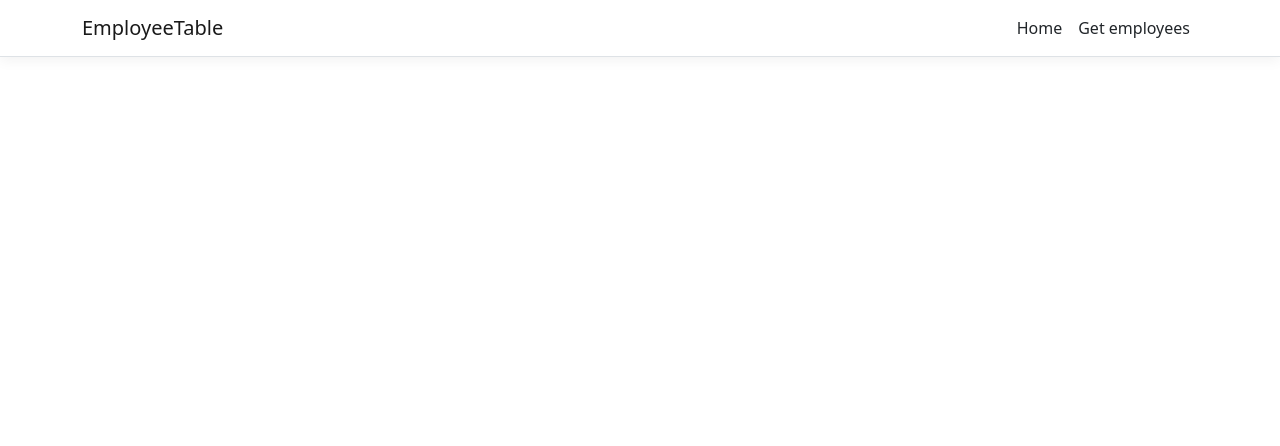
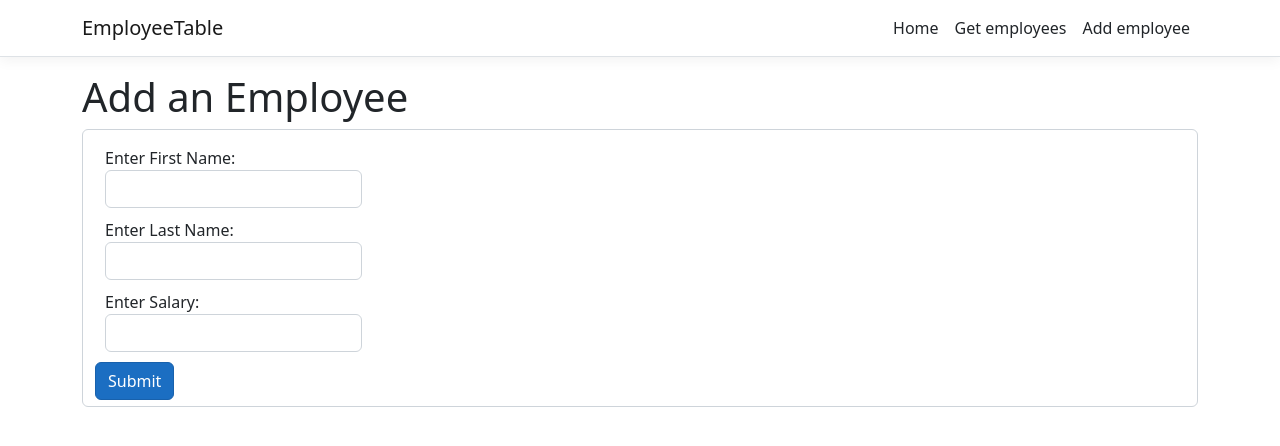
Before and after one commit to justinknguyen/Assignment-Full-Stack-2023, a React (Create React App) app in the folder EmployeeTable/EmployeeTable/ClientApp/: page /add-employee in a window 1280 px wide. Shown: the top 446 px of the page. Built offline with nearby package versions, Linux system fonts and the light colour scheme.

Commit message:
Created AddEmployee page
- Added navbar link and routes

```diff
--- a/EmployeeTable/EmployeeTable/ClientApp/src/AppRoutes.js
+++ b/EmployeeTable/EmployeeTable/ClientApp/src/AppRoutes.js
@@ -1,5 +1,6 @@
 import { Home } from "./components/Home";
 import GetEmployees from "./components/GetEmployees";
+import AddEmployee from "./components/AddEmployee";
 
 const AppRoutes = [
   {
@@ -9,6 +10,10 @@ const AppRoutes = [
   {
     path: '/get-employees',
     element: <GetEmployees />
+  },
+  {
+    path: '/add-employee',
+    element: <AddEmployee />
   }
 ];
 
--- /dev/null
+++ b/EmployeeTable/EmployeeTable/ClientApp/src/components/AddEmployee.js
@@ -0,0 +1,113 @@
+import { useState } from 'react';
+
+/**
+ * Add an employeee to the database.
+ */
+const AddEmployee = () => {
+    const [isSubmitted, setIsSubmitted] = useState(false);
+    const [success, setSuccess] = useState(false);
+    const [formData, setFormData] = useState({
+        firstName: '',
+        lastName: '',
+        salary: ''
+    });
+
+    // Post the form's data to the API
+    async function handleSubmit(event) {
+        event.preventDefault();
+        await fetch('api/employees', {
+            method: 'POST',
+            headers: {
+                'Content-Type': 'application/json'
+            },
+            body: JSON.stringify(formData)
+        })
+            .then(res => {
+                if (res.ok) {
+                    // Employee added, reset the form
+                    console.log('Added the employee successfully!');
+                    setFormData({
+                        firstName: '',
+                        lastName: '',
+                        salary: ''
+                    });
+                    setSuccess(true);
+                } else {
+                    // Employee could not be added
+                    console.error('Error adding the employee.');
+                    setSuccess(false);
+                }
+            })
+            .catch(err => {
+                // Network response error
+                console.error(err);
+                setSuccess(false);
+            });
+        setIsSubmitted(true);
+    }
+
+    // Handles changes in the form's input fields
+    function handleInputChange(event) {
+        const { name, value } = event.target;
+        setFormData({
+            ...formData,
+            [name]: value
+        });
+    };
+
+    return (
+        <>
+            <h1>Add an Employee</h1>
+            <div className="form-control">
+                <form onSubmit={handleSubmit}>
+                    <div className="form-group">
+                        <label>Enter First Name: <input
+                            type="text"
+                            name="firstName"
+                            value={formData.firstName}
+                            onChange={handleInputChange}
+                            className="form-control"
+                            required
+                        />
+                        </label>
+                    </div>
+                    <div className="form-group">
+                        <label>Enter Last Name: <input
+                            type="text"
+                            name="lastName"
+                            value={formData.lastName}
+                            onChange={handleInputChange}
+                            className="form-control"
+                            required
+                        />
+                        </label>
+                    </div>
+                    <div className="form-group">
+                        <label>Enter Salary: <input
+                            type="text"
+                            name="salary"
+                            value={formData.salary}
+                            onChange={handleInputChange}
+                            className="form-control"
+                        />
+                        </label>
+                    </div>
+                    <button type="submit" className="btn btn-primary ">Submit</button>
+                </form>
+            </div>
+
+            {/* Show result */}
+            {isSubmitted ? (
+                success ? (
+                    <h2>Success!</h2>
+                ) : (
+                    <h2>Failed.</h2>
+                )
+            ) : (
+                null
+            )}
+        </>
+    );
+}
+
+export default AddEmployee;
--- a/EmployeeTable/EmployeeTable/ClientApp/src/components/GetEmployees.js
+++ b/EmployeeTable/EmployeeTable/ClientApp/src/components/GetEmployees.js
@@ -1,7 +1,7 @@
 import { useState, useEffect } from 'react';
 
 /**
- * Get and list all employees in the database
+ * Get and list all employees in the database.
  */
 const GetEmployees = () => {
     const [employees, setEmployees] = useState([]);
@@ -12,7 +12,7 @@ const GetEmployees = () => {
             .then(res => res.json())
             .then(res => setEmployees(res))
             .catch(err => console.error(err))
-    }, [])
+    }, []);
 
     return (
         <>
@@ -29,7 +29,7 @@ const GetEmployees = () => {
                 ))}
             </ul>
         </>
-    )
+    );
 }
 
 export default GetEmployees;
--- a/EmployeeTable/EmployeeTable/ClientApp/src/components/NavMenu.js
+++ b/EmployeeTable/EmployeeTable/ClientApp/src/components/NavMenu.js
@@ -35,6 +35,9 @@ export class NavMenu extends Component {
               <NavItem>
                 <NavLink tag={Link} className="text-dark" to="/get-employees">Get employees</NavLink>
               </NavItem>
+              <NavItem>
+                <NavLink tag={Link} className="text-dark" to="/add-employee">Add employee</NavLink>
+              </NavItem>
             </ul>
           </Collapse>
         </Navbar>
--- a/EmployeeTable/EmployeeTable/ClientApp/src/custom.css
+++ b/EmployeeTable/EmployeeTable/ClientApp/src/custom.css
@@ -5,6 +5,13 @@ a {
 
 .btn:focus, .btn:active:focus, .btn-link.nav-link:focus, .form-control:focus, .form-check-input:focus {
   box-shadow: 0 0 0 0.1rem white, 0 0 0 0.25rem #258cfb;
+}
+
+.form-group {
+  margin-bottom: 10px;
+  margin-top: 10px;
+  margin-right: 10px;
+  margin-left: 10px;
 }
 
 code {
```
